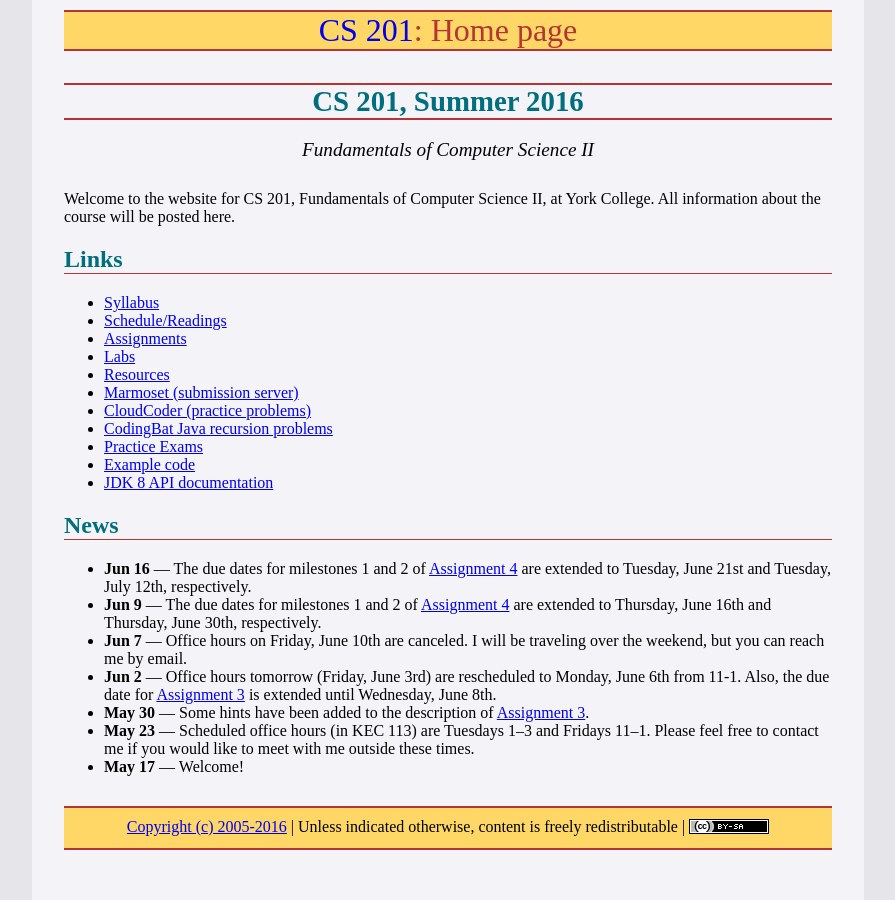
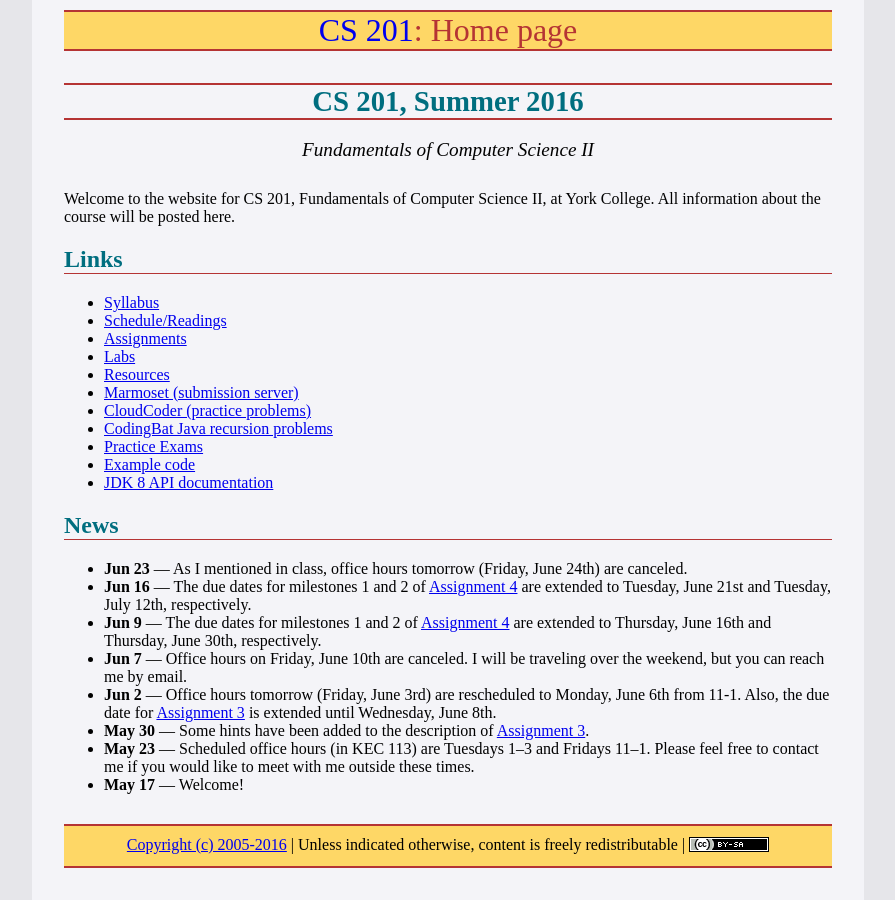
Before and after one commit to ycpcs/cs201-summer2016, a Jekyll site: the page built from index.md, in a window 1280 px wide. Shown: the whole page, without its empty margins (192-1087 px from the left). Built offline with Jekyll 4.4.1, drawn with Linux system fonts in a browser that asks for light colours; some web fonts are replaced.

Commit message:
office hours canceled on June 24th

```diff
--- a/index.md
+++ b/index.md
@@ -25,6 +25,7 @@ Welcome to the website for CS 201, Fundamentals of Computer Science II, at York
 
 ## News
 
+* **Jun 23** &mdash; As I mentioned in class, office hours tomorrow (Friday, June 24th) are canceled.
 * **Jun 16** &mdash; The due dates for milestones 1 and 2 of [Assignment 4](assign/assign04.html) are extended to Tuesday, June 21st and Tuesday, July 12th, respectively.
 * **Jun 9** &mdash; The due dates for milestones 1 and 2 of [Assignment 4](assign/assign04.html) are extended to Thursday, June 16th and Thursday, June 30th, respectively.
 * **Jun 7** &mdash; Office hours on Friday, June 10th are canceled.  I will be traveling over the weekend, but you can reach me by email.
```
